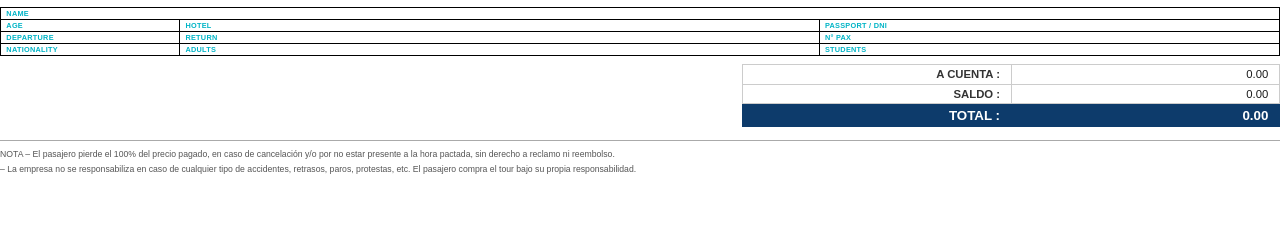
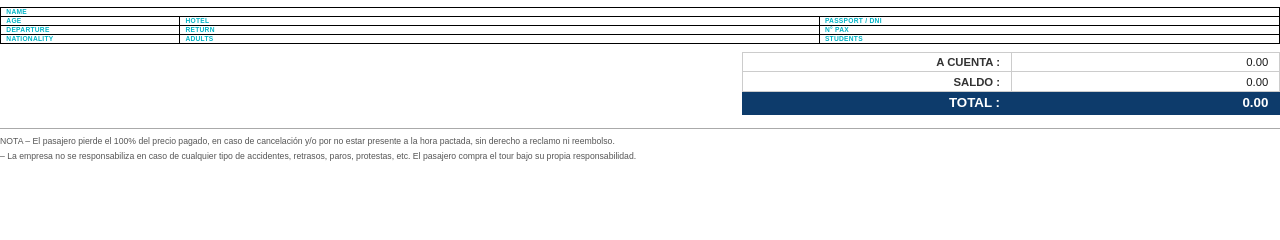
Before and after one commit to RodrigoOjedaCcoyo/App_Viajes_Cusco_Peru, a Python web app: template templates/voucher_reserva_template.html in a window 1280 px wide. Shown: the part 137-377 px from the top of the page. Run offline with Jinja, Linux system fonts and the light colour scheme; the template is opened without the code that fills it, so the values that code supplies are empty.

Commit message:
Actualizaciones

```diff
--- a/templates/voucher_reserva_template.html
+++ b/templates/voucher_reserva_template.html
@@ -65,16 +65,17 @@
             width: 100%;
             border-collapse: collapse;
             margin-bottom: 4pt;
-            border: 0.8pt solid #000;
+            border: 1.2pt solid #000;
         }
         .ct td {
-            border: 0.5pt solid #000;
-            padding: 0.8pt 4pt;
+            border: 1pt solid #000;
+            padding: 0pt 4pt;
             vertical-align: middle;
+            line-height: 1.2;
         }
         .fn {   /* field name */
             display: block;
-            font-size: 5.5pt;
+            font-size: 5pt;
             font-weight: bold;
             color: #00b4c6;
             text-transform: uppercase;
@@ -82,7 +83,7 @@
             margin-bottom: 0;
         }
         .fv {   /* field value */
-            font-size: 7.5pt;
+            font-size: 7pt;
             font-weight: bold;
             color: #111;
         }
```
